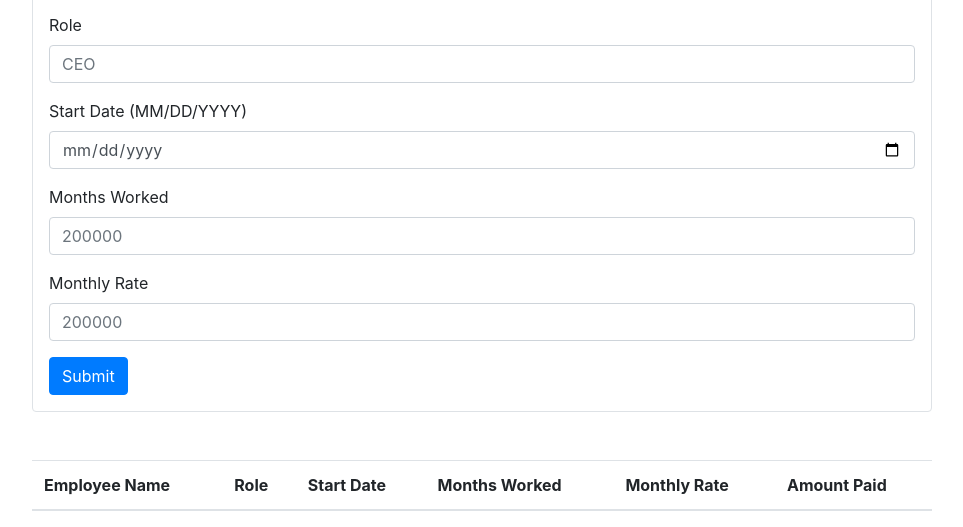
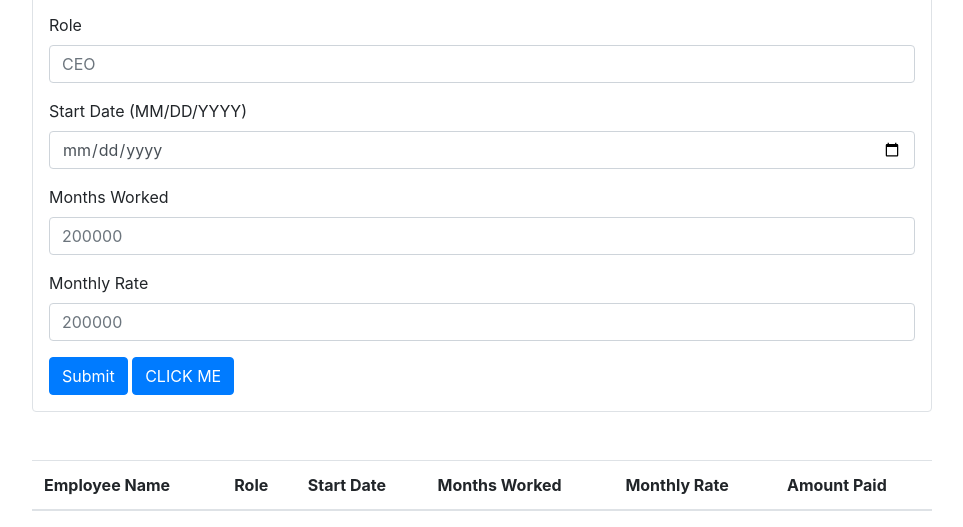
Before and after one commit to margaretlhe/Employee-Database, a plain HTML site: page index.html in a window 1280 px wide. Shown: the part 442-969 px from the top of the page, without its empty margins (158-1121 px from the left). Drawn offline with nearby package versions, Linux system fonts and the light colour scheme; no server answers.

Commit message:
created retrieveObjects function

```diff
--- a/assets/javascript/main.js
+++ b/assets/javascript/main.js
@@ -5,10 +5,9 @@
     - create .on("click") event to update html
     - store user information in variables
     - push the user information into database using .push method
+     - create another function to retrieve data from the database using .on("child_added")
 
-
-    - create another function to retrieve data from the database using .on("child_added")
-    - create function to retrieve data for # months worked vs. monthly rate
+     - create function to retrieve data for # months worked vs. monthly rate
         - return object with properties #months worked and monthly rate (variables)
           for all employees
 
@@ -37,17 +36,11 @@ var database = firebase.database();
 $("#Submit").on("click", function(event) {
     event.preventDefault();
     var employeeName = $("#employee-name").val();
-    console.log(employeeName);
     var role = $("#role").val();
-    console.log(role);
     var startDate = $("#start-date").val();
-    console.log(startDate);
     var monthsWorked = $("#months-worked").val();
-    console.log(monthsWorked);
     var monthlyRate = $("#monthly-rate").val();
-    console.log(monthlyRate);
     var totalBilled = monthlyRate * monthsWorked;
-    console.log(totalBilled);
 
     var data = {
         "employeeName": employeeName,
@@ -63,6 +56,12 @@ $("#Submit").on("click", function(event) {
 
 
 database.ref().on("child_added", function(snapshot) {
-    console.log(snapshot.val());
-    console.log("done");
+    //console.log(snapshot.val());
 })
+
+function retrieveObjects() {
+    database.ref().on("value", function(snapshot) {
+        console.log(snapshot.val());
+    });
+}
+//retrieveObjects();
--- a/index.html
+++ b/index.html
@@ -41,6 +41,7 @@
             <input type="text" class="form-control" id="monthly-rate" placeholder="200000">
         </div>
         <button type="submit" id="Submit" class="btn btn-primary">Submit</button>
+        <button type ="button" id="go" onClick ="retrieveObjects();" class="btn btn-primary">CLICK ME</button>
     </form>
     <table class="table">
         <thead>
```
